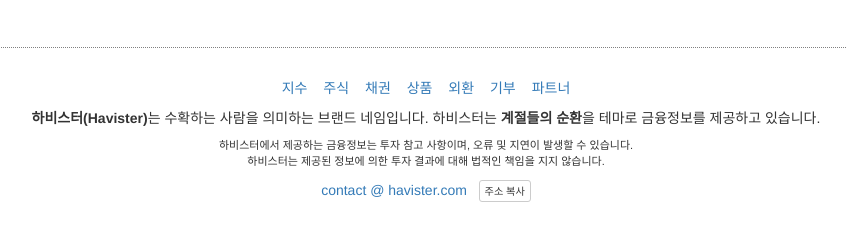
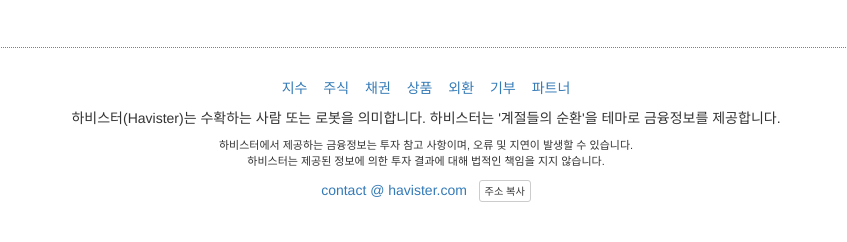
Before and after one commit to havister/havister, a Django app: page / in a window 1280 px wide. Shown: the part 3019-3261 px from the top of the page, without its empty margins (214-1061 px from the left). Run offline with Django 3.2, Linux system fonts and the light colour scheme; some libraries are stand-ins or nearby versions.

Commit message:
modify templates/base.html

```diff
--- a/templates/base.html
+++ b/templates/base.html
@@ -74,8 +74,8 @@
           <li><a href="#donation">기부</a></li>
           <li><a href="#partner">파트너</a></li>
         </ul>
-        <p><strong>하비스터(Havister)</strong>는 수확하는 사람을 의미하는 브랜드 네임입니다.
-          하비스터는 <strong>계절들의 순환</strong>을 테마로 금융정보를 제공하고 있습니다.</p>
+        <p>하비스터(Havister)는 수확하는 사람 또는 로봇을 의미합니다.
+          하비스터는 '계절들의 순환'을 테마로 금융정보를 제공합니다.</p>
         <p class="notice">하비스터에서 제공하는 금융정보는 투자 참고 사항이며, 오류 및 지연이 발생할 수 있습니다.<br>
           하비스터는 제공된 정보에 의한 투자 결과에 대해 법적인 책임을 지지 않습니다.</p>
         <p><a href="mailto:contact@havister.com">contact @ havister.com</a> &nbsp;
```
